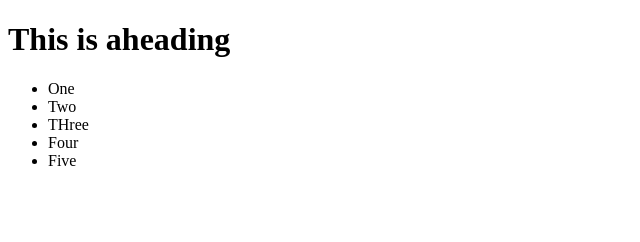
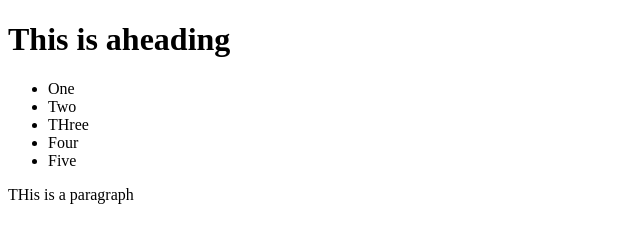
Before and after one commit to uploadcreative/GitHub-Test, a plain HTML site: page index.html in a window 1280 px wide. Shown: the whole page, without its empty margins (0-640 px from the left). Drawn offline with Linux system fonts and the light colour scheme.

Commit message:
More content

```diff
--- a/index.html
+++ b/index.html
@@ -16,6 +16,7 @@
 		<li class="link5">Five</li>
 	</ul>
 
+<p class="last">THis is a paragraph</p>
 
 
 </body>
```
